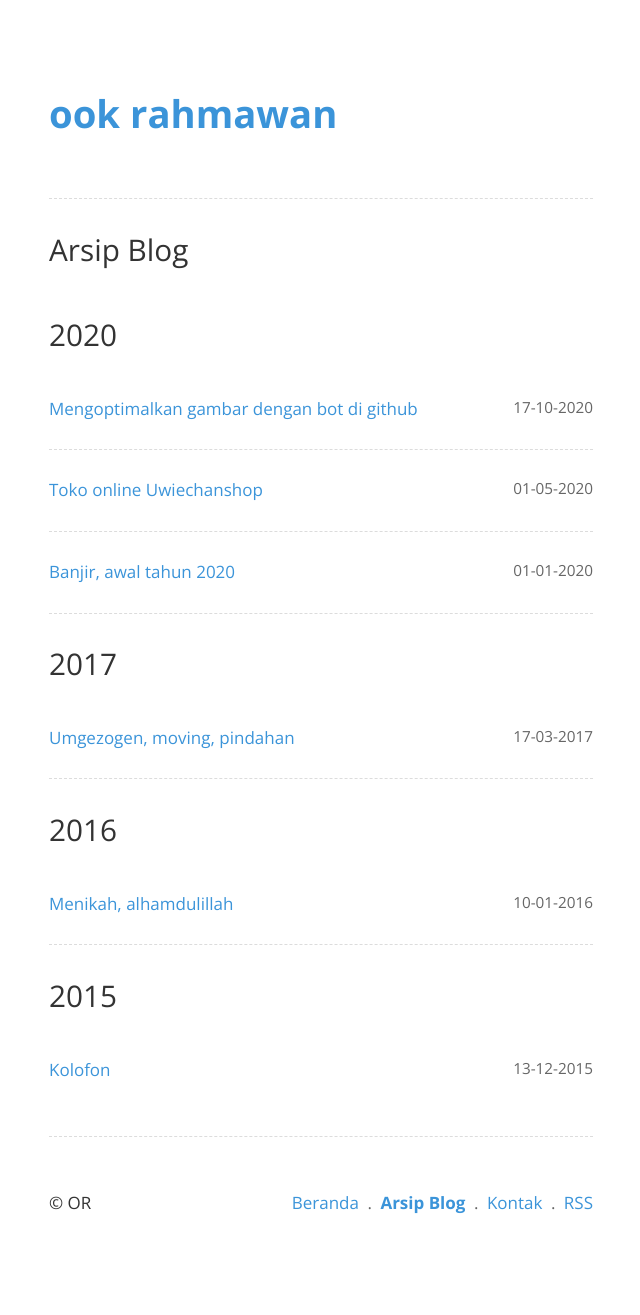
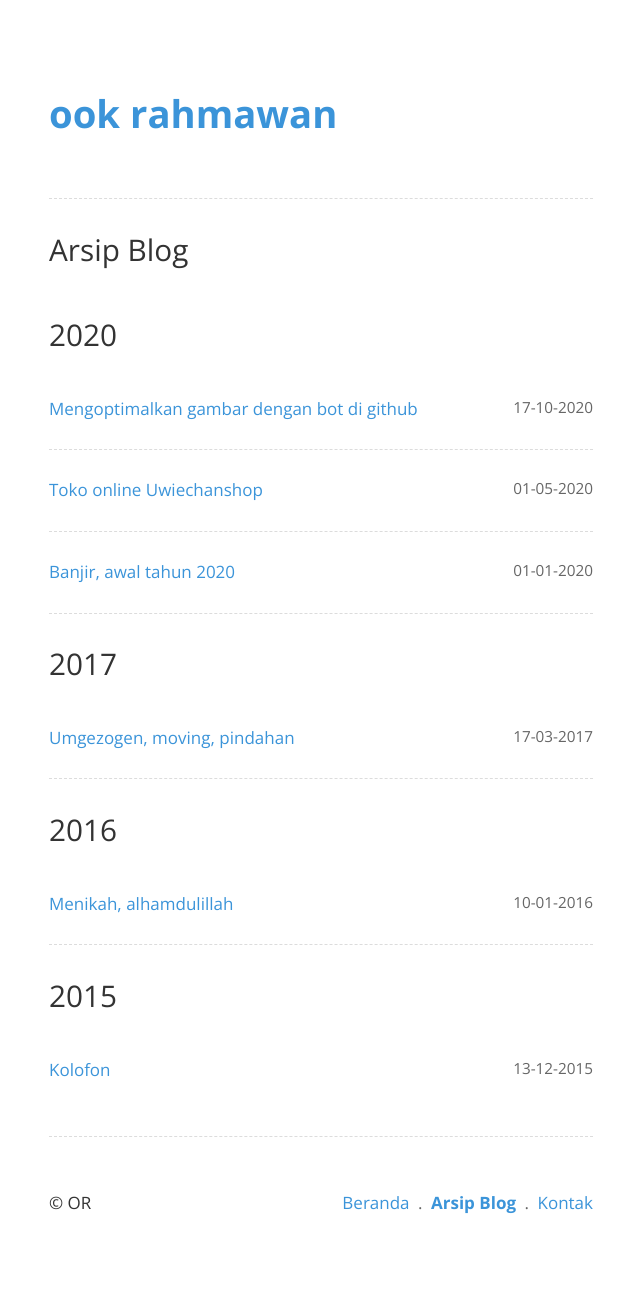
Before and after one commit to krhmwn/krhmwn.github.io, a Jekyll site: the page built from archive.html, in a window 1280 px wide. Shown: the whole page, without its empty margins (319-959 px from the left). Built offline with Jekyll 4.4.1, drawn with Linux system fonts in a browser that asks for light colours.

Commit message:
Update v.1.0

```diff
--- a/_includes/footer2.html
+++ b/_includes/footer2.html
@@ -4,6 +4,5 @@
 <li><a href="/" {% if page.url == "/" %}class="active"{% endif %}>Beranda</a></li>
 <li><a href="/archive" {% if page.url == "/archive" %}class="active"{% endif %}>Arsip Blog</a></li>
 <li><a href="/contact" {% if page.url == "/contact" %}class="active"{% endif %}>Kontak</a></li>
-<li><a href="/sitemap.xml">RSS</a></li>
 </ol>
 </footer>
```
